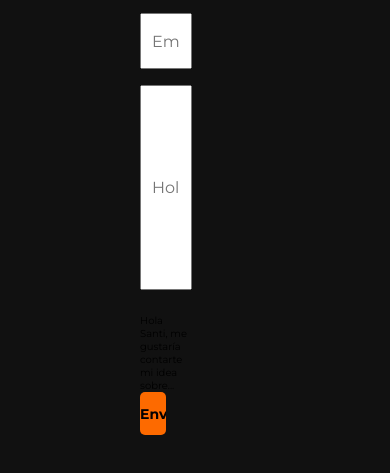
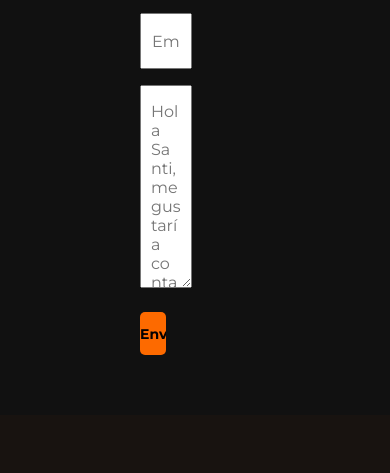
Before and after one commit to sjcisternas/portfolio, a website: page index.html in a window 390 px wide. Shown: the part 7177-7650 px from the top of the page. After the commit the page ends 7592 px from the top, so only its background shows below. Drawn offline with nearby package versions, Linux system fonts and the light colour scheme.

Commit message:
textarea solucionado. Falta validar form y responsive

```diff
--- a/index.html
+++ b/index.html
@@ -165,7 +165,7 @@
             <form class="footer__contacto-form">
                 <input type="text" name="nombre" placeholder="Nombre*" class="footer__contacto-input">
                 <input type="email" name="mail" placeholder="Email*" class="footer__contacto-input">
-                <input type="text" placeholder="Hola Santi, me gustaría contarte mi idea sobre..." class="footer__contacto-msg">Hola Santi, me gustaría contarte mi idea sobre...</textarea>
+                <textarea placeholder="Hola Santi, me gustaría contarte mi idea sobre..." class="footer__contacto-msg"></textarea>
                 <input type="button" value="Enviar" class="footer__contacto-btn">
             </form>
         </div>
```
Also changed, not shown: paginas/en.html (+1 -1 lines).
